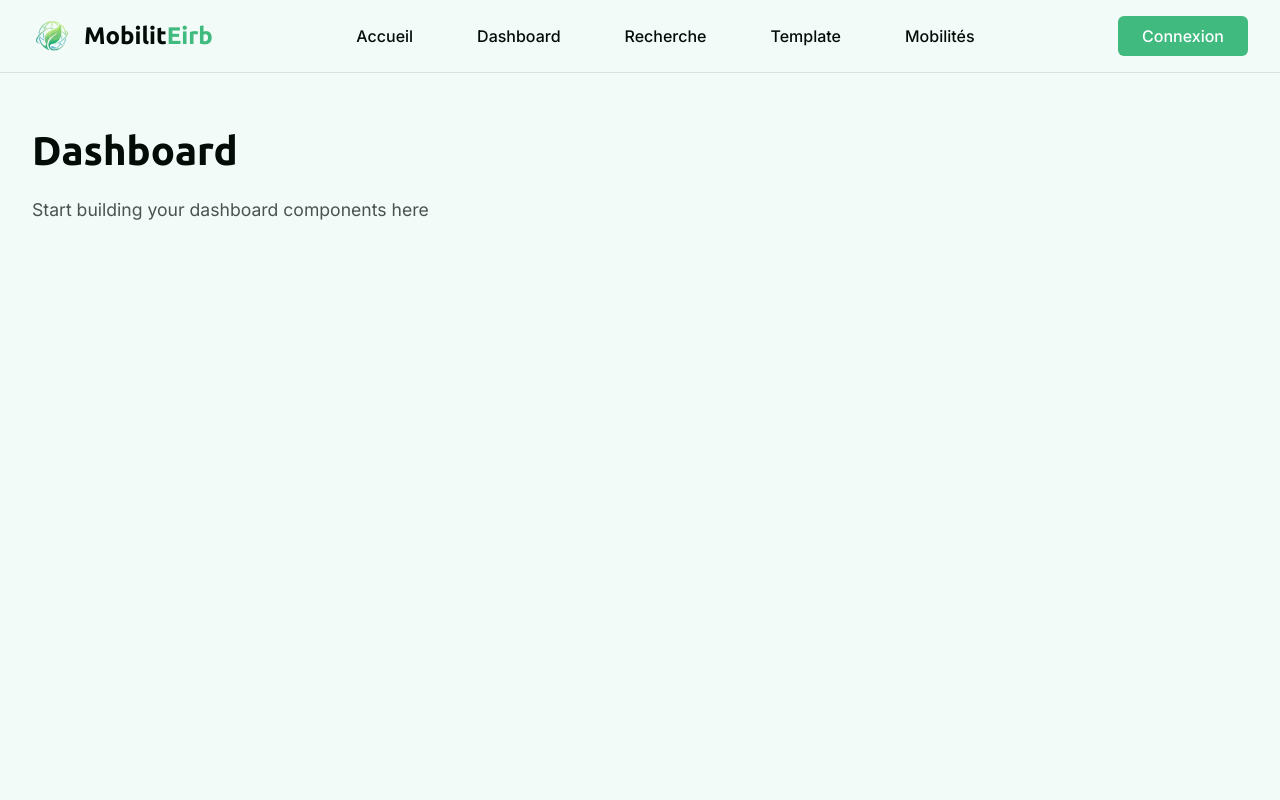
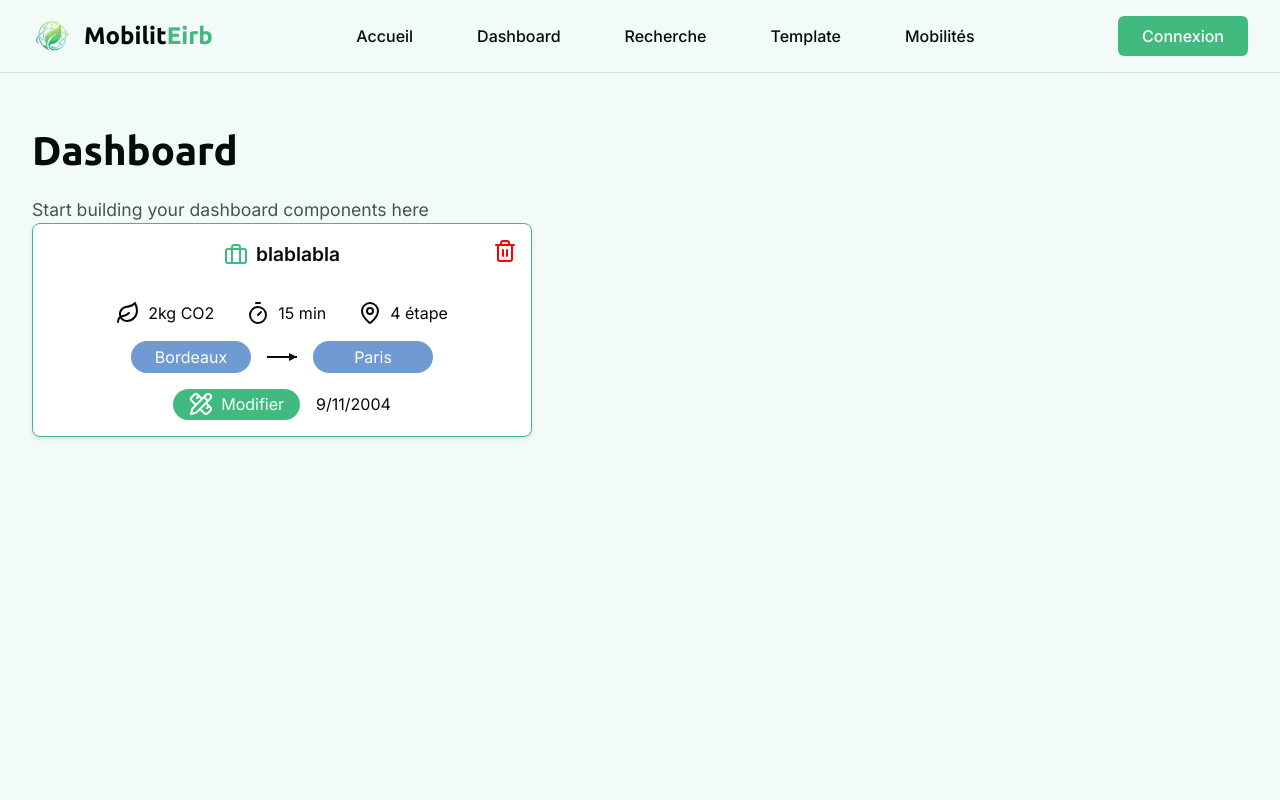
Before and after one commit to TLacault/mobiliteirb, a Nuxt app in the folder frontend/: page /dashboard in a window 1280 px wide. Shown: the top 800 px of the page. Built offline with nearby package versions, Linux system fonts and the light colour scheme.

Commit message:
feat(dashboard) maquette d'une carte ref(#2)

```diff
--- /dev/null
+++ b/frontend/pages/MobilityCard.vue
@@ -0,0 +1,172 @@
+<script setup>
+import {
+  Trash2,
+  Briefcase,
+  Leaf,
+  Timer,
+  MapPin,
+  PencilRuler,
+} from "lucide-vue-next";
+</script>
+
+<template>
+  <div class="card-container">
+    <!-- Boutton-->
+    <div class="trash-button"><Trash2 color="red" /></div>
+    <div class="card-title">
+      <!-- Récup nom de la mobilité -->
+      <div class="icon"><Briefcase color="var(--primary)" /></div>
+      <p>blablabla</p>
+    </div>
+    <div class="stats-section">
+      <div class="stat-section">
+        <!-- Récup émissions de CO2 -->
+        <div class="icon"><Leaf /></div>
+        <p>2kg CO2</p>
+      </div>
+      <div class="stat-section">
+        <!-- Récup durée -->
+        <div class="icon"><Timer /></div>
+        <p>15 min</p>
+      </div>
+      <div class="stat-section">
+        <!-- Récup nb d'étapes -->
+        <div class="icon"><MapPin /></div>
+        <p>4 étape</p>
+      </div>
+    </div>
+
+    <div class="traject-section">
+      <!-- Récup départ -->
+      <div class="departure-point etape"><p>Bordeaux</p></div>
+      <div class="arrow"></div>
+      <!-- Récup arrivée -->
+      <div class="destination-point etape"><p>Paris</p></div>
+    </div>
+
+    <div class="footer-section">
+      <div class="modifier-section">
+        <!--Faire une boutton-->
+        <div class="icon"><PencilRuler /></div>
+        <p>Modifier</p>
+      </div>
+      <!-- Récup date de modification -->
+      <div class="date-modification"><p>9/11/2004</p></div>
+    </div>
+  </div>
+</template>
+
+<style scoped>
+.card-container {
+  flex-wrap: wrap;
+  max-width: 500px;
+  position: relative;
+  display: flex;
+  flex-direction: column;
+  gap: 1rem;
+  padding: 1rem;
+  border-radius: 0.5rem;
+  background-color: white;
+  box-shadow: 0 2px 4px rgba(0, 0, 0, 0.1);
+  border: 1px solid var(--primary);
+  align-items: center;
+}
+.trash-button {
+  position: absolute;
+  top: 0.5rem;
+  right: 0.5rem;
+  padding: 0.4rem;
+  border-radius: 100px;
+  transition: all 0.3s ease-in-out;
+
+  &:hover {
+    background-color: rgba(255, 0, 0, 0.1);
+  }
+}
+
+.card-title {
+  display: flex;
+  justify-content: center;
+  flex-wrap: wrap;
+  align-items: center;
+  gap: 0.5rem;
+  font-size: 1.2rem;
+  font-weight: 600;
+}
+
+.stats-section {
+  display: flex;
+  gap: 2rem;
+  margin-top: 1rem;
+  flex: 1;
+}
+
+.stat-section {
+  display: flex;
+  align-items: center;
+  gap: 0.5rem;
+
+  color: var(--text);
+}
+
+.traject-section {
+  display: flex;
+  align-items: center;
+  gap: 1rem;
+}
+.etape {
+  padding: 0.25rem 1rem;
+  min-width: 120px;
+  text-align: center;
+  border-radius: 100px;
+  color: white;
+  background-color: var(--accent);
+}
+
+.arrow {
+  width: 30px;
+  height: 2px;
+  background-color: var(--text);
+  position: relative;
+}
+
+.arrow::after {
+  content: "";
+  position: absolute;
+  right: 0;
+  top: 50%;
+  transform: translateY(-50%);
+  width: 0;
+  height: 0;
+  border-left: 8px solid var(--text);
+  border-top: 4px solid transparent;
+  border-bottom: 4px solid transparent;
+}
+
+.footer-section {
+  display: flex;
+  align-items: center;
+  gap: 1rem;
+}
+
+.modifier-section {
+  display: flex;
+  padding: 0.2rem 1rem;
+  min-width: 120px;
+  text-align: center;
+  border-radius: 100px;
+  color: white;
+  background-color: var(--primary);
+  align-items: center;
+  gap: 0.5rem;
+  cursor: pointer;
+  transition: all 0.3s ease-in-out;
+  &:hover {
+    background-color: var(--tertiary);
+  }
+}
+
+.date-modification {
+  color: var(--text);
+}
+</style>
--- a/frontend/pages/dashboard.vue
+++ b/frontend/pages/dashboard.vue
@@ -3,11 +3,14 @@
     <div class="container">
       <h1>Dashboard</h1>
       <p>Start building your dashboard components here</p>
+      <MobilityCard />
     </div>
   </div>
 </template>
 
 <script setup>
+import MobilityCard from "./MobilityCard.vue";
+
 useHead({
   title: "Dashboard",
 });
```
